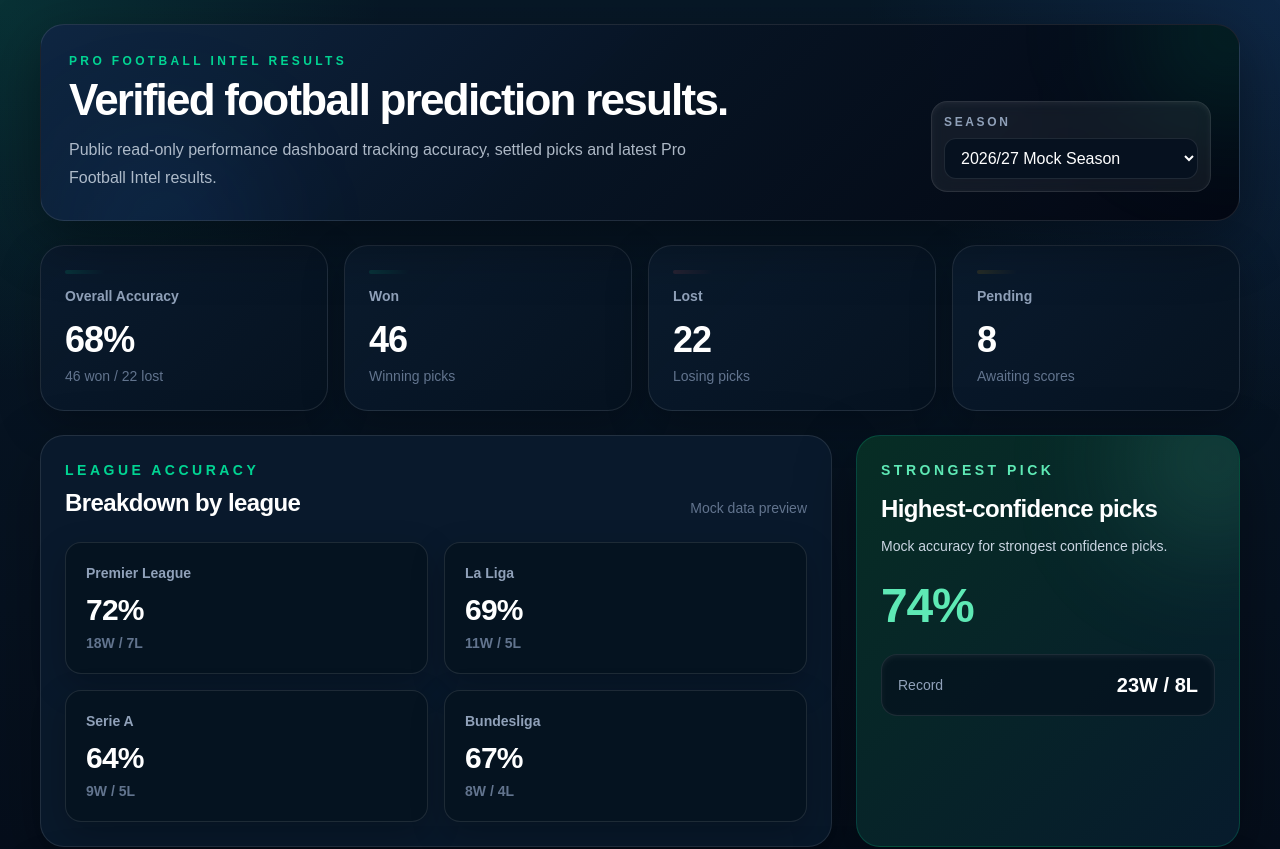
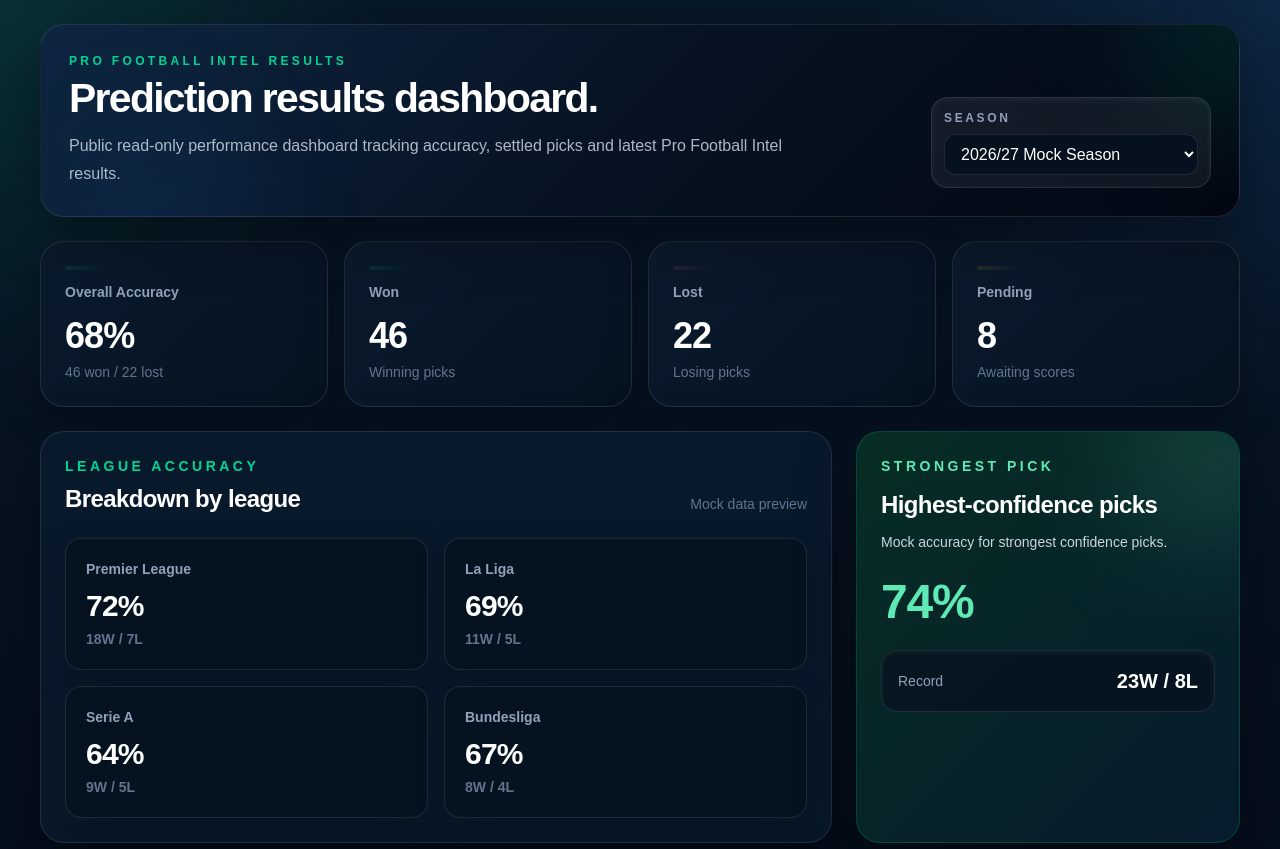
Before and after one commit to Scoreleeo/profbint-results, a Next.js app: page / in a window 1280 px wide. Shown: the top 849 px of the page. Built offline with nearby package versions, Linux system fonts and the light colour scheme.

Commit message:
Refine dashboard hero headline wrapping

```diff
--- a/app/page.tsx
+++ b/app/page.tsx
@@ -35,23 +35,23 @@ export default function Home() {
           <div className="pointer-events-none absolute -right-20 -top-20 h-44 w-44 rounded-full bg-emerald-400/14 blur-3xl" />
           <div className="pointer-events-none absolute -bottom-24 left-8 h-44 w-44 rounded-full bg-blue-500/10 blur-3xl" />
 
-          <div className="relative grid gap-4 lg:grid-cols-[1fr_280px] lg:items-end">
-            <div>
+          <div className="relative grid gap-4 xl:grid-cols-[minmax(0,1fr)_280px] xl:items-end">
+            <div className="min-w-0">
               <p className="mb-2 text-[0.68rem] font-bold uppercase tracking-[0.24em] text-emerald-400 sm:text-xs sm:tracking-[0.28em]">
                 Pro Football Intel Results
               </p>
 
-              <h1 className="max-w-2xl text-[1.72rem] font-black leading-[1.06] tracking-[-0.04em] text-white sm:text-[2.25rem] lg:text-[2.75rem]">
-                Verified football prediction results.
+              <h1 className="max-w-none text-[1.72rem] font-black leading-[1.06] tracking-[-0.04em] text-white sm:text-[2.1rem] md:text-[2.35rem] lg:text-[2.55rem] xl:whitespace-nowrap">
+                Prediction results dashboard.
               </h1>
 
-              <p className="mt-2.5 max-w-2xl text-sm leading-6 text-slate-300/85 sm:mt-3 sm:text-base sm:leading-7">
+              <p className="mt-2.5 max-w-3xl text-sm leading-6 text-slate-300/85 sm:mt-3 sm:text-base sm:leading-7">
                 Public read-only performance dashboard tracking accuracy,
                 settled picks and latest Pro Football Intel results.
               </p>
             </div>
 
-            <div className="rounded-2xl border border-white/10 bg-white/[0.06] p-3 shadow-inner shadow-white/5 backdrop-blur lg:max-w-[280px]">
+            <div className="rounded-2xl border border-white/10 bg-white/[0.06] p-3 shadow-inner shadow-white/5 backdrop-blur xl:max-w-[280px]">
               <label className="mb-2 block text-[0.65rem] font-bold uppercase tracking-[0.22em] text-slate-400 sm:text-xs">
                 Season
               </label>
```
